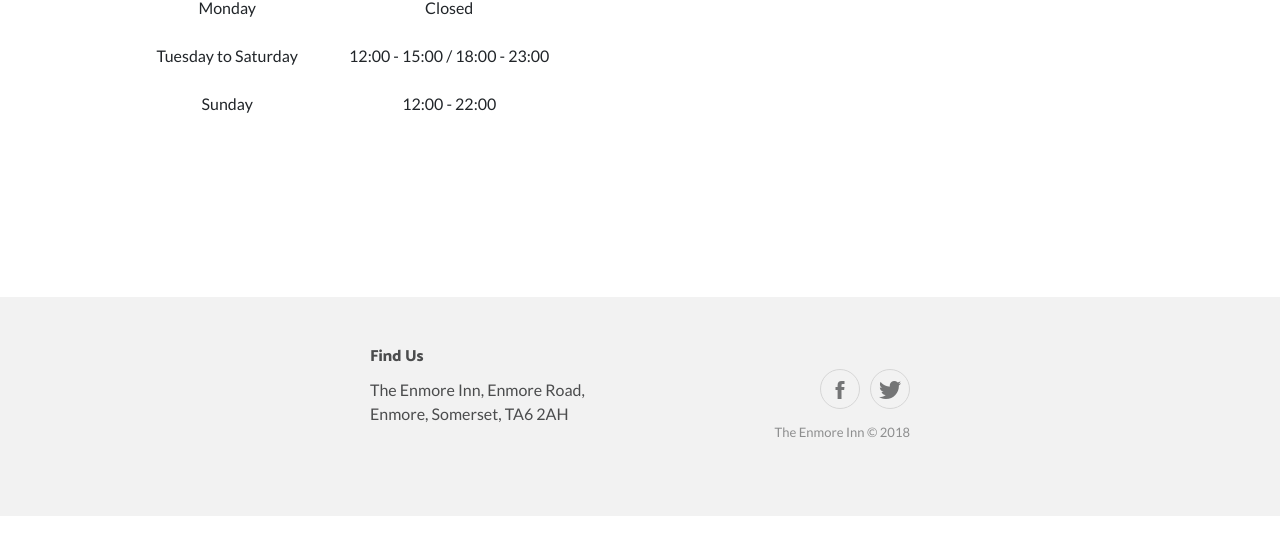
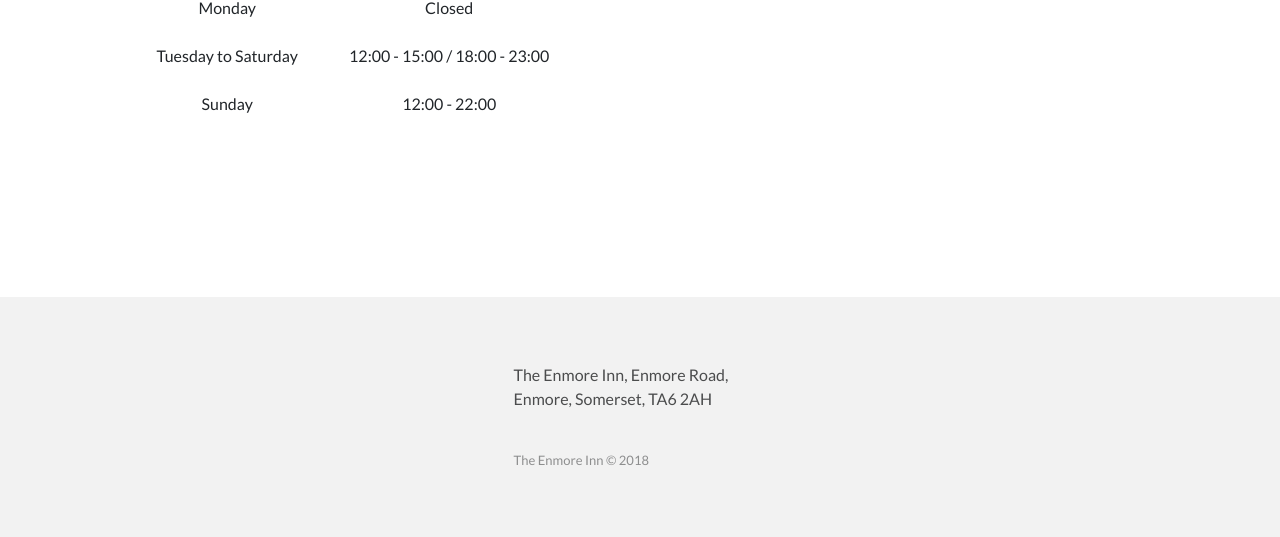
Before and after one commit to GeorgeWillis/theenmoreinn, a plain HTML site: page contactus.html in a window 1280 px wide. Shown: the part 586-1123 px from the top of the page. Before the commit the page ends 1102 px from the top, so only its background shows below. Drawn offline with nearby package versions, Linux system fonts and the light colour scheme; files that its build step writes are made by us from their sources; files whose address does not match are found by name; a web font is replaced by a local one.

Commit message:
fixed footer

```diff
--- a/contactus.html
+++ b/contactus.html
@@ -4,7 +4,7 @@
 <head>
     <meta charset="utf-8">
     <meta name="viewport" content="width=device-width, initial-scale=1.0, shrink-to-fit=no">
-    <title>Home - Brand</title>
+    <title>TheEnmoreInn - Contact Us</title>
     <link rel="stylesheet" href="assets/bootstrap/css/bootstrap.min.css">
     <link rel="stylesheet" href="https://fonts.googleapis.com/css?family=Catamaran:100,200,300,400,500,600,700,800,900">
     <link rel="stylesheet" href="https://fonts.googleapis.com/css?family=Lato:100,100i,300,300i,400,400i,700,700i,900,900i">
@@ -74,13 +74,12 @@
             <footer>
                 <div class="container">
                     <div class="row justify-content-center">
-                    <div class="col-sm-4 col-md-3 item">
-                        <h3>Find Us</h3>
+                        <div class="col-sm-4 col-md-3 item p-3">
+
                             <p>The Enmore Inn,&nbsp;Enmore Road, Enmore, Somerset, TA6 2AH<br><br></p>
-                    </div>
-                    <div class="col-lg-3 item social"><a href="#"><i class="icon ion-social-facebook"></i></a><a href="#"><i class="icon ion-social-twitter"></i></a>
                             <p class="copyright">The Enmore Inn © 2018</p>
                         </div>
+
                     </div>
                 </div>
             </footer>
```
Also changed, not shown: gallery.html (+4 -5 lines), index.html (+5 -5 lines), menus.html (+4 -5 lines). Lines whose indentation alone changed are shown as unchanged.
